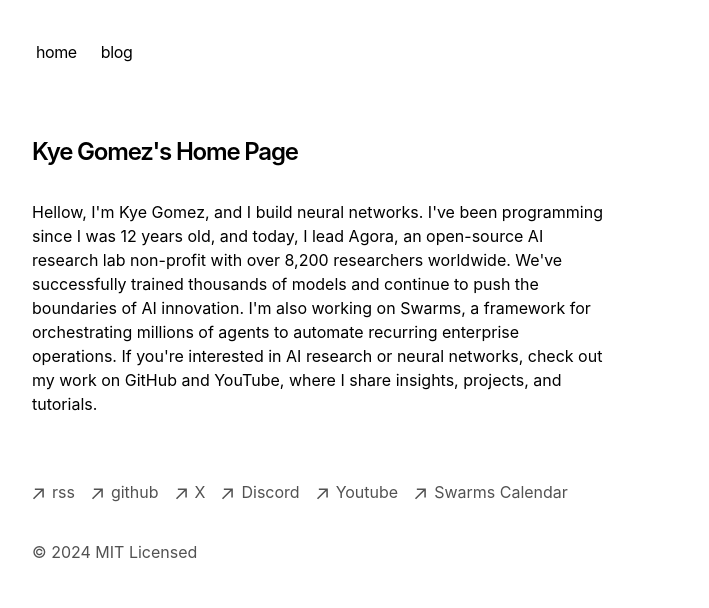
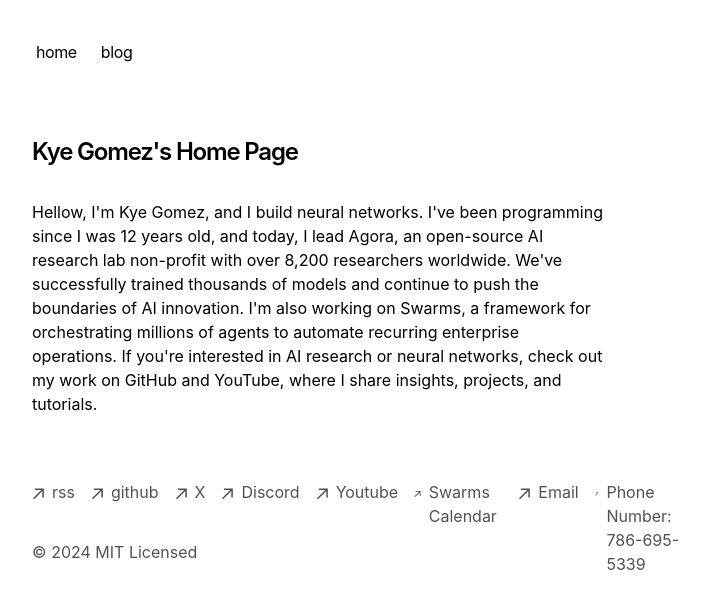
Before and after one commit to kyegomez/kyegomez-com, a Next.js app: page / in a window 1280 px wide. Shown: the top 608 px of the page, without its empty margins (320-1029 px from the left). Built offline with nearby package versions, Linux system fonts and the light colour scheme.

Commit message:
[CLEANUP]

```diff
--- a/app/components/footer.tsx
+++ b/app/components/footer.tsx
@@ -85,6 +85,27 @@
             <p className="ml-2 h-7">Swarms Calendar</p>
           </a>
         </li>
+        <li>
+          <a
+            className="flex items-center transition-all hover:text-neutral-800 dark:hover:text-neutral-100"
+            rel="noopener noreferrer"
+            target="_blank"
+            href="mailto:kye@kyegomez.com"
+          >
+            <ArrowIcon />
+            <p className="ml-2 h-7">Email</p>
+          </a>
+        </li>
+        <li>
+          <a
+            className="flex items-center transition-all hover:text-neutral-800 dark:hover:text-neutral-100"
+            rel="noopener noreferrer"
+            target="_blank"
+          >
+            <ArrowIcon />
+            <p className="ml-2 h-7">Phone Number: 786-695-5339</p>
+          </a>
+        </li>
       </ul>
       <p className="mt-8 text-neutral-600 dark:text-neutral-300">
         © {new Date().getFullYear()} MIT Licensed
```
